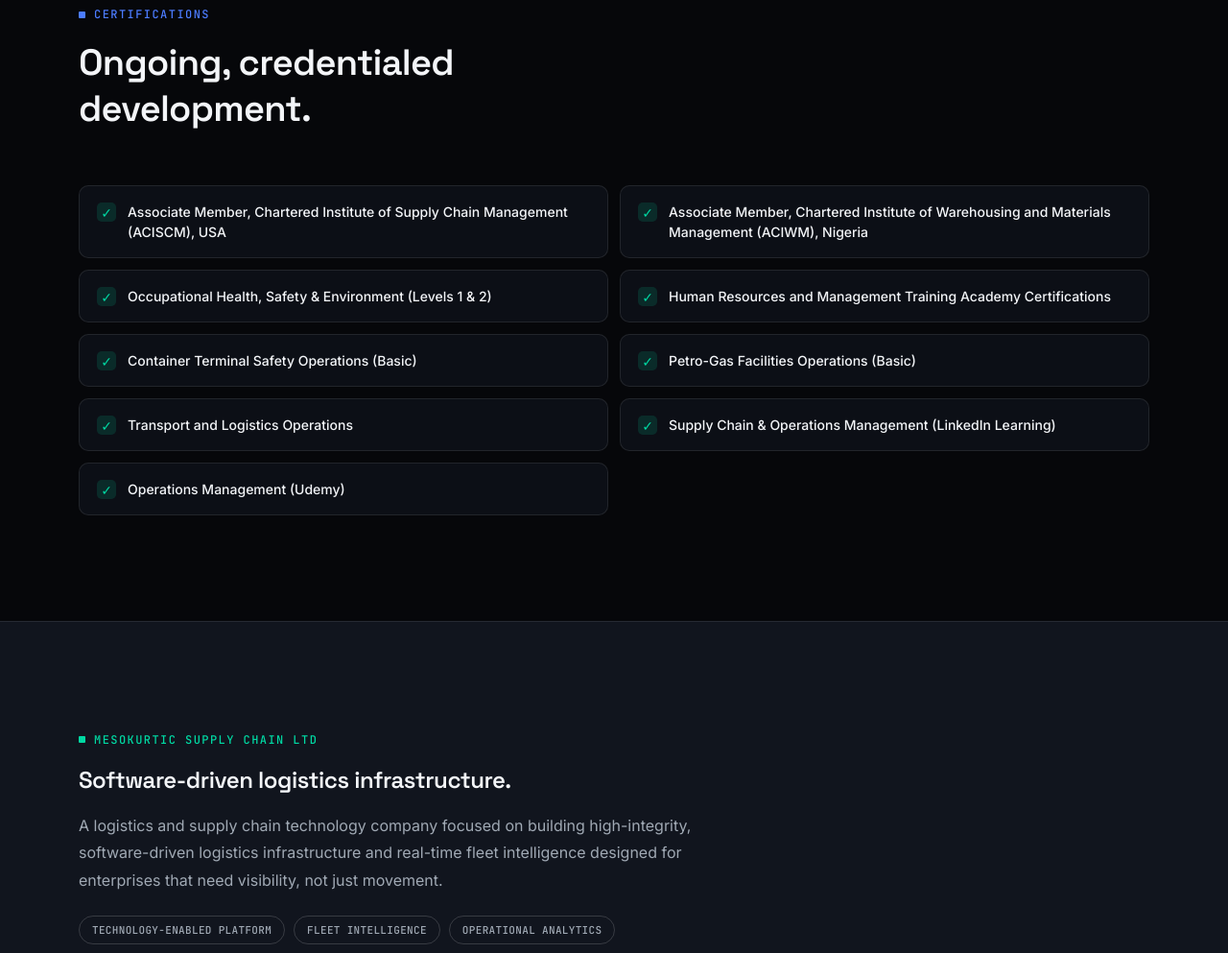
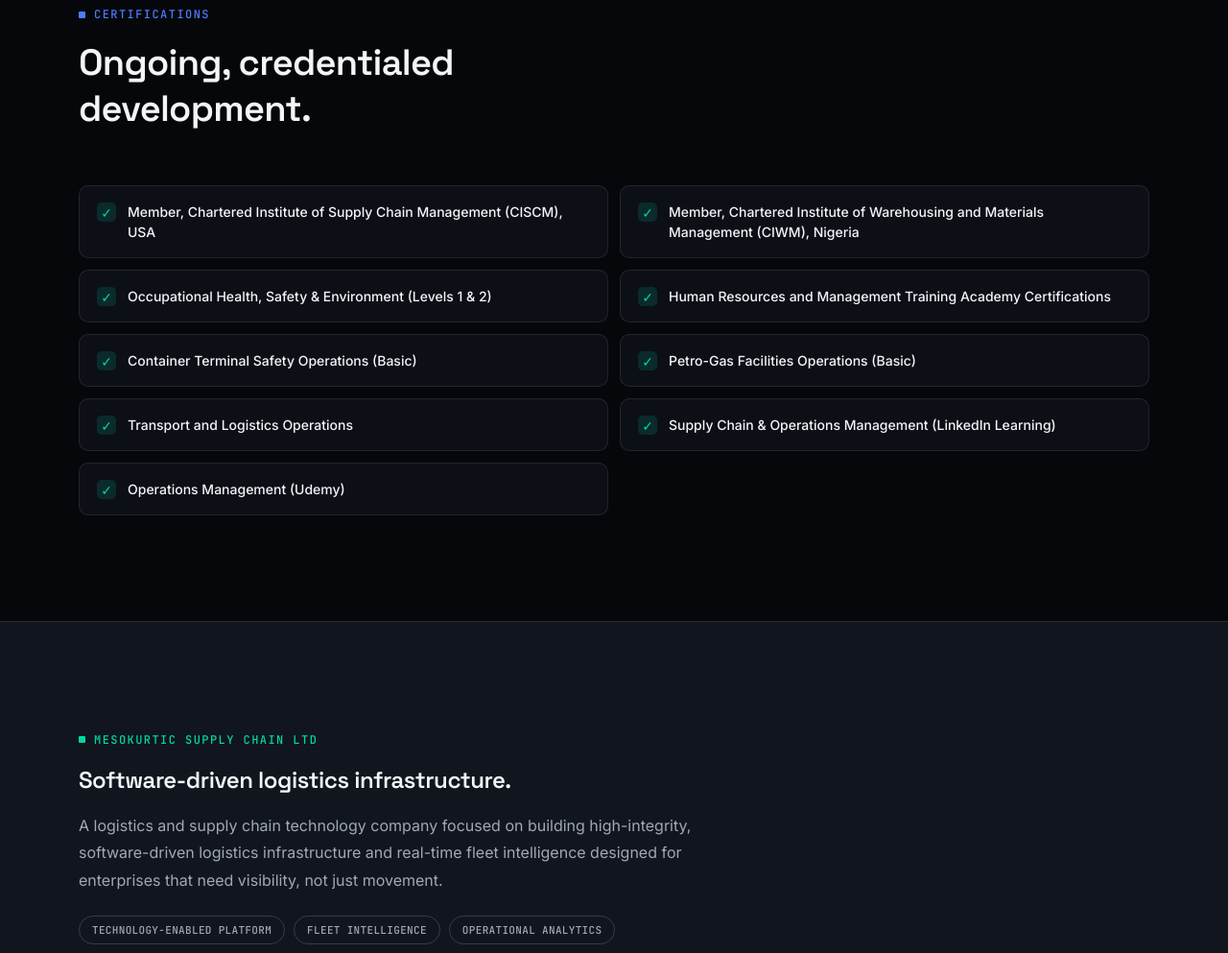
Before and after one commit to terungwapeter998/Olakunle-Ademeso-portfolio, a plain HTML site: page index.html in a window 1280 px wide. Shown: the part 4472-5465 px from the top of the page at 96% size. Drawn offline with Linux system fonts and the light colour scheme.

```diff
--- a/index.html
+++ b/index.html
@@ -1200,10 +1200,10 @@
         </div>
       </div>
       <div class="cert-grid" data-reveal>
-        <div class="cert-card"><span class="cert-check">✓</span>Associate Member, Chartered Institute of Supply Chain
-          Management (ACISCM), USA</div>
-        <div class="cert-card"><span class="cert-check">✓</span>Associate Member, Chartered Institute of Warehousing and
-          Materials Management (ACIWM), Nigeria</div>
+        <div class="cert-card"><span class="cert-check">✓</span>Member, Chartered Institute of Supply Chain
+          Management (CISCM), USA</div>
+        <div class="cert-card"><span class="cert-check">✓</span>Member, Chartered Institute of Warehousing and
+          Materials Management (CIWM), Nigeria</div>
         <div class="cert-card"><span class="cert-check">✓</span>Occupational Health, Safety &amp; Environment (Levels 1
           &amp; 2)</div>
         <div class="cert-card"><span class="cert-check">✓</span>Human Resources and Management Training Academy
```
